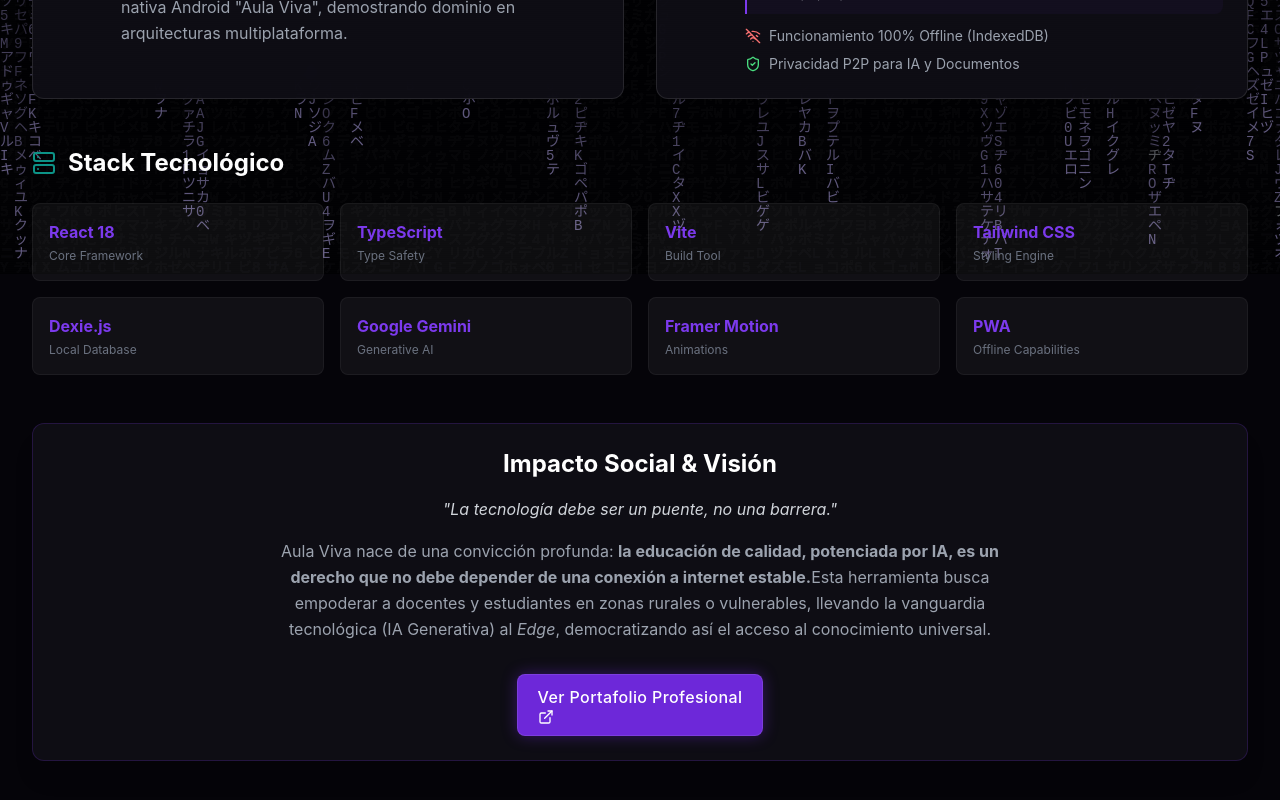
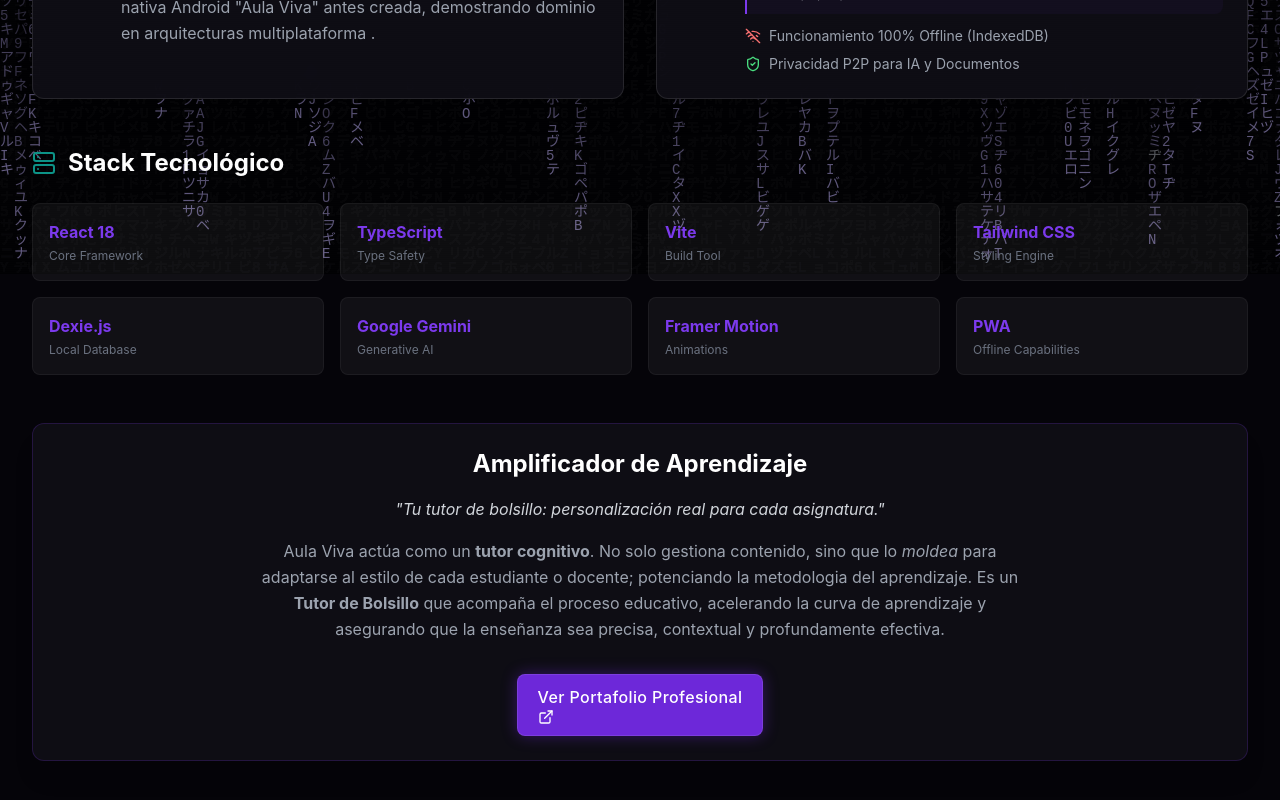
Before and after one commit to Christopher-Sch-dev/AulaVivaa, a React (Vite) app in the folder pwa/: page /about in a window 1280 px wide. Shown: the part 526-1326 px from the top of the page. Built offline with nearby package versions, Linux system fonts and the light colour scheme.

Commit message:
Update About page content and impact section
Revised the description of the web port and updated the impact section to emphasize Aula Viva's role as a personalized learning amplifier and cognitive tutor, focusing on adaptive and effective education.

```diff
--- a/pwa/src/pages/AboutPage.tsx
+++ b/pwa/src/pages/AboutPage.tsx
@@ -32,7 +32,7 @@ export const AboutPage = () => {
                                 Desarrollado como proyecto semestral en <strong>Duoc UC</strong> por Christopher Schiefelbein, estudiante de Ingeniería en Informática (a 2 años de titulación).
                             </p>
                             <p className="text-gray-400 leading-relaxed">
-                                Este sistema es un <strong>Port Web (PWA)</strong> completo de la aplicación nativa Android "Aula Viva", demostrando dominio en arquitecturas multiplataforma.
+                                Este sistema es un <strong>Port Web (PWA)</strong> completo de la aplicación nativa Android "Aula Viva" antes creada, demostrando dominio en arquitecturas multiplataforma .
                             </p>
                         </div>
                     </div>
@@ -97,13 +97,13 @@ export const AboutPage = () => {
             {/* Impacto */}
             <Card className="bg-linear-to-br from-primary/10 to-transparent border-primary/20">
                 <div className="text-center space-y-4">
-                    <h3 className="text-2xl font-bold text-white">Impacto Social & Visión</h3>
+                    <h3 className="text-2xl font-bold text-white">Amplificador de Aprendizaje</h3>
                     <p className="text-gray-300 max-w-3xl mx-auto leading-relaxed italic">
-                        "La tecnología debe ser un puente, no una barrera."
+                        "Tu tutor de bolsillo: personalización real para cada asignatura."
                     </p>
                     <p className="text-gray-400 max-w-3xl mx-auto leading-relaxed mt-4">
-                        Aula Viva nace de una convicción profunda: <strong>la educación de calidad, potenciada por IA, es un derecho que no debe depender de una conexión a internet estable.</strong>
-                        Esta herramienta busca empoderar a docentes y estudiantes en zonas rurales o vulnerables, llevando la vanguardia tecnológica (IA Generativa) al <em>Edge</em>, democratizando así el acceso al conocimiento universal.
+                        Aula Viva actúa como un <strong>tutor cognitivo</strong>. No solo gestiona contenido, sino que lo <em>moldea</em> para adaptarse al estilo de cada estudiante o docente; potenciando la metodologia del aprendizaje.
+                        Es un <strong>Tutor de Bolsillo</strong> que acompaña el proceso educativo, acelerando la curva de aprendizaje y asegurando que la enseñanza sea precisa, contextual y profundamente efectiva.
                     </p>
                     <div className="pt-4">
                         <Button onClick={() => window.open('https://portafolio-devchris.vercel.app/', '_blank')} className="gap-2">
```
